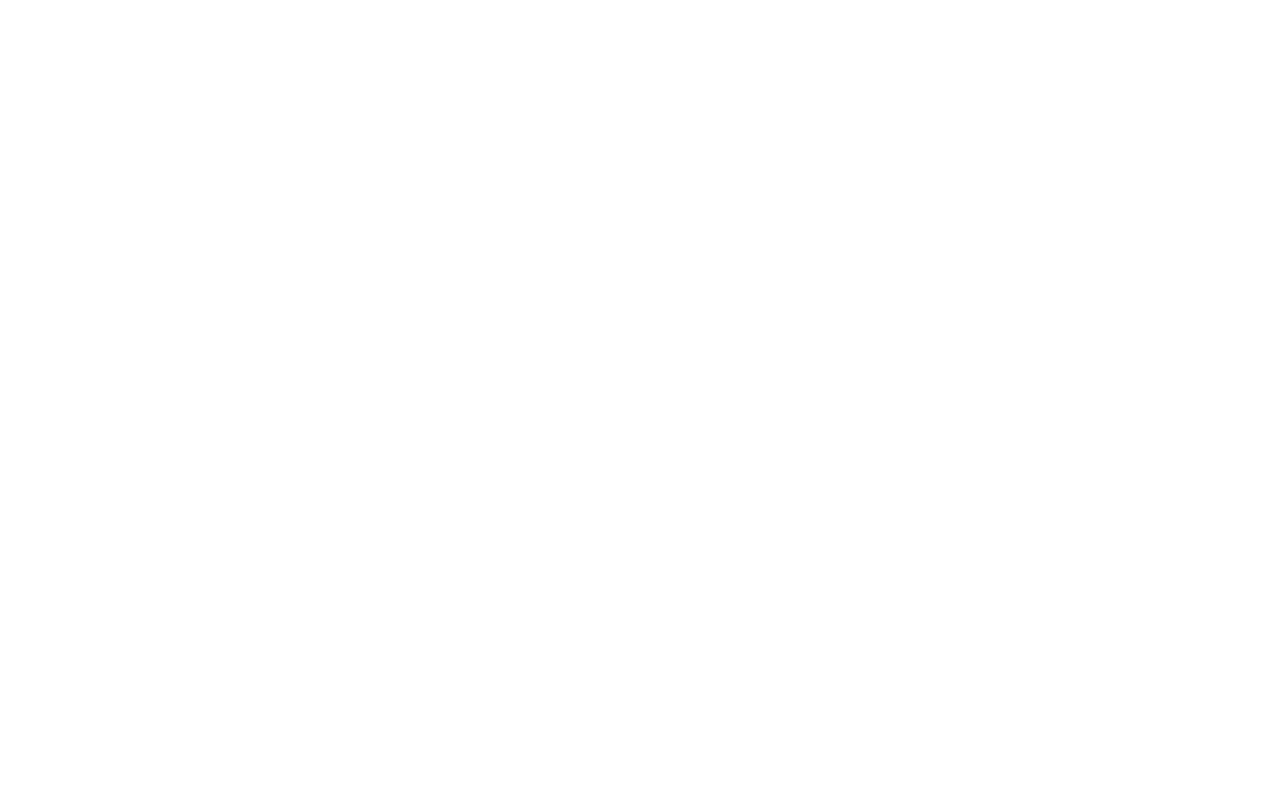
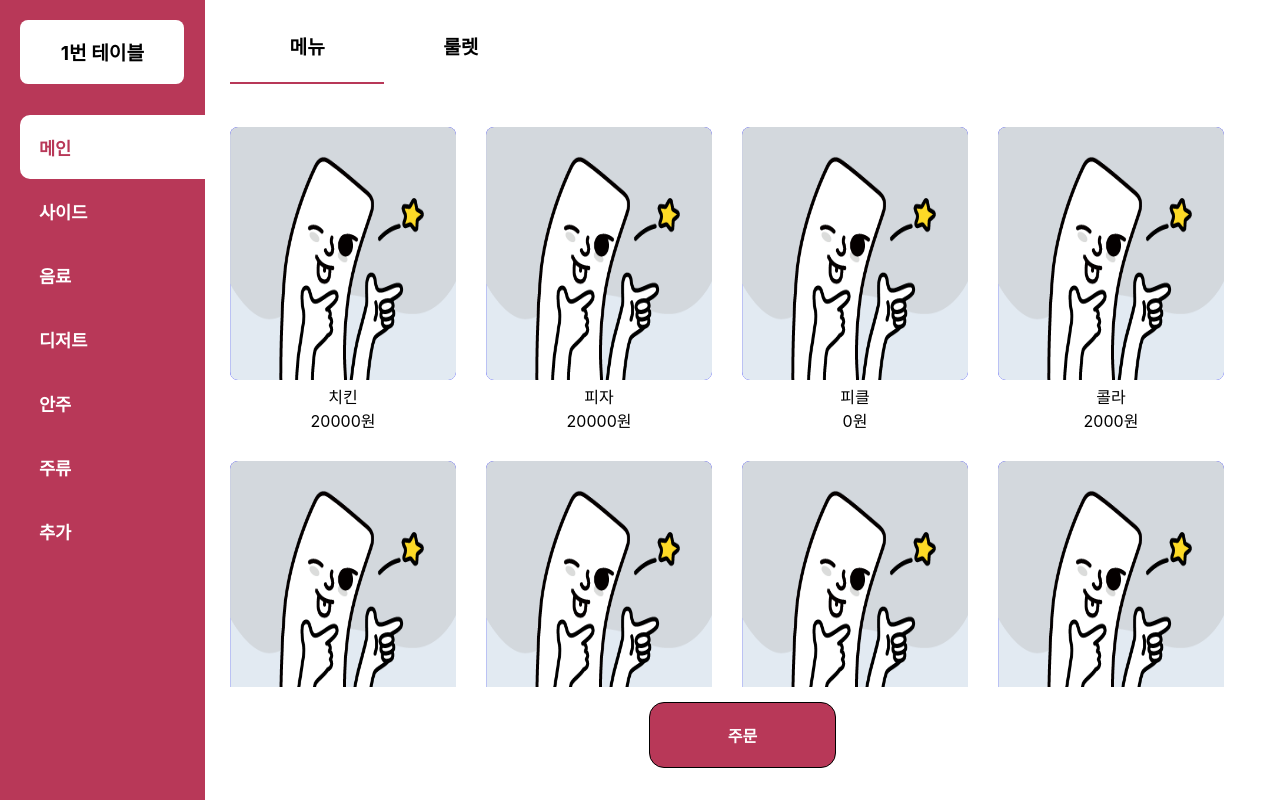
Before and after one commit to abc-inc-enforce/roulettefront, a React (Create React App) app: page /order in a window 1280 px wide. Before the commit this address had no page. Built offline with nearby package versions, Linux system fonts and the light colour scheme.

Commit message:
ADD : order page

```diff
--- a/src/App.tsx
+++ b/src/App.tsx
@@ -3,6 +3,7 @@ import { BrowserRouter, Route, Routes } from "react-router-dom";
 import { RecoilRoot } from "recoil";
 import TableManage from "./pages/TableManage";
 import CreateMenu from "./pages/CreateMenu";
+import Order from "./pages/Order";
 
 function App() {
   return (
@@ -10,8 +11,9 @@ function App() {
       <RecoilRoot>
         <BrowserRouter>
           <Routes>
-            <Route path="/" element={<TableManage />} />
+            <Route path="/table" element={<TableManage />} />
             <Route path="/menu" element={<CreateMenu />} />
+            <Route path="/order" element={<Order />} />
           </Routes>
         </BrowserRouter>
       </RecoilRoot>
--- /dev/null
+++ b/src/components/Food.style.ts
@@ -0,0 +1,14 @@
+import styled from "styled-components";
+
+export const food = styled.div`
+  width: 100%;
+  height: 100%;
+  display: block;
+`;
+
+export const foodImg = styled.img`
+  width: 100%;
+  height: 80%;
+  background-color: blue;
+  border-radius: 8px;
+`;
--- /dev/null
+++ b/src/components/Food.tsx
@@ -0,0 +1,20 @@
+import React from "react";
+import * as S from "./Food.style";
+
+interface FoodProps {
+  foodImg: string;
+  foodName: string;
+  foodPrice: string;
+}
+
+const Food: React.FC<FoodProps> = ({ foodImg, foodName, foodPrice }) => {
+  return (
+    <S.food>
+      <S.foodImg src={foodImg} />
+      {foodName}
+      <br />
+      {foodPrice}
+    </S.food>
+  );
+};
+export default Food;
--- /dev/null
+++ b/src/data/category.ts
@@ -0,0 +1,11 @@
+const category = [
+  { name: "메인" },
+  { name: "사이드" },
+  { name: "음료" },
+  { name: "디저트" },
+  { name: "안주" },
+  { name: "주류" },
+  { name: "추가" },
+];
+
+export default category;
--- a/src/data/menu.ts
+++ b/src/data/menu.ts
@@ -1,20 +1,50 @@
+import sample from "../assets/sample.png";
+
 const menu = [
   {
+    img: sample,
     name: "치킨",
     category: "메인",
     price: 20000,
   },
   {
+    img: sample,
     name: "피자",
     category: "메인",
     price: 20000,
   },
   {
+    img: sample,
     name: "피클",
     category: "추가",
     price: 0,
   },
   {
+    img: sample,
+    name: "콜라",
+    category: "음료",
+    price: 2000,
+  },
+  {
+    img: sample,
+    name: "치킨",
+    category: "메인",
+    price: 20000,
+  },
+  {
+    img: sample,
+    name: "피자",
+    category: "메인",
+    price: 20000,
+  },
+  {
+    img: sample,
+    name: "피클",
+    category: "추가",
+    price: 0,
+  },
+  {
+    img: sample,
     name: "콜라",
     category: "음료",
     price: 2000,
--- a/src/layouts/CreateMenu.style.ts
+++ b/src/layouts/CreateMenu.style.ts
@@ -17,9 +17,10 @@ export const header = styled.div`
 `;
 
 export const title = styled.div`
-  font-size: 1.5rem;
+  font-size: 1.4rem;
   padding-left: 8%;
   padding-right: 74%;
+  font-weight: bold;
 `;
 
 export const backIcon = styled.img`
@@ -31,17 +32,19 @@ export const backIcon = styled.img`
 export const barlist = styled.div`
   width: 82%;
   margin: auto;
-  height: 70%;
+  height: 73%;
+  overflow-y: scroll;
 `;
 
 export const bar = styled.div`
-  width: 100%; /* 막대의 너비 */
+  width: 98%; /* 막대의 너비 */
   height: 10%; /* 막대의 높이 */
   background-color: white;
   border: 1px solid #000;
-  margin-top: 30px;
+  margin-top: 20px;
   display: flex;
   align-items: center;
+  border-radius: 15px;
 `;
 export const bartext = styled.div`
   padding-left: 2%;
@@ -56,11 +59,12 @@ export const Btn = styled.div`
   justify-content: center;
   background-color: ${(props) => (props.color ? props.color : "white")};
   color: ${(props) => (props.color ? "white" : "black")};
-  height: 80%;
+  height: 70%;
   width: 10%;
   align-items: center;
   border: 1px solid black;
   margin-right: 2%;
+  /* border-radius: ; */
 `;
 
 export const inputMenu = styled.input`
@@ -91,5 +95,5 @@ export const addBtn = styled.div`
   justify-content: center;
   border: 1px solid black;
   margin: auto;
-  margin-top: 3%;
+  margin-top: 1%;
 `;
--- a/src/layouts/CreateMenu.tsx
+++ b/src/layouts/CreateMenu.tsx
@@ -10,13 +10,6 @@ const CreateMenu = () => {
         <S.backIcon src={backIcon} />
       </S.header>
       <S.barlist>
-        {menu.map(({ name }, index) => (
-          <S.bar>
-            <S.bartext>{name}</S.bartext>
-            <S.Btn color="#b83858">수정</S.Btn>
-            <S.Btn>삭제</S.Btn>
-          </S.bar>
-        ))}
         <S.bar>
           <S.bartext>
             <S.inputMenu placeholder="메뉴명"></S.inputMenu>
@@ -32,8 +25,15 @@ const CreateMenu = () => {
           </S.bartext>
           <S.Btn color="#b83858">등록</S.Btn>
         </S.bar>
-        <S.addBtn>추가</S.addBtn>
+        {menu.map(({ name }, index) => (
+          <S.bar>
+            <S.bartext>{name}</S.bartext>
+            <S.Btn color="#b83858">수정</S.Btn>
+            <S.Btn>삭제</S.Btn>
+          </S.bar>
+        ))}
       </S.barlist>
+      <S.addBtn>추가</S.addBtn>
     </S.body>
   );
 };
--- /dev/null
+++ b/src/layouts/Order.style.ts
@@ -0,0 +1,122 @@
+import styled from "styled-components";
+
+export const body = styled.div`
+  width: 100vw;
+  height: 100vh;
+  margin: 0;
+`;
+
+export const sidebar = styled.div`
+  background-color: #b83858;
+  height: 100%;
+  width: 16%;
+  margin: 0;
+  position: fixed;
+`;
+
+export const tableNum = styled.div`
+  height: 8%;
+  width: 80%;
+  background-color: white;
+  margin: auto;
+  display: flex;
+  align-items: center;
+  justify-content: center;
+  font-weight: bold;
+  border-radius: 8px;
+  margin-top: 10%;
+  font-size: 1.2rem;
+`;
+
+export const categoryList = styled.div`
+  width: 90%;
+  margin-left: 10%;
+  height: 100%;
+  padding-top: 15%;
+`;
+
+export const category = styled.div`
+  display: flex;
+  align-items: center;
+  width: 100%;
+  height: 8%;
+  background-color: ${(props) => (props.color ? props.color : null)};
+  color: ${(props) => (props.color ? "#b83858" : "white")};
+  border-radius: 10px;
+  /* margin-top: 10%; */
+  padding-left: 10%;
+  font-weight: bold;
+  font-size: 1.1rem;
+`;
+export const display = styled.div`
+  right: 0;
+  position: fixed;
+  width: 80%;
+  height: 100%;
+  background-color: white;
+  padding-left: 2%;
+  padding-right: 2%;
+`;
+
+export const header = styled.div`
+  padding-top: 1%;
+  width: 100%;
+  height: 10%;
+  background-color: white;
+  display: flex;
+  align-items: center;
+  font-size: 1.2rem;
+  font-weight: bold;
+  ul {
+    width: 100%;
+    height: 100%;
+    list-style: none;
+    display: flex;
+    padding: 0;
+  }
+  li {
+    width: 15%;
+    height: 90%;
+    display: flex;
+    justify-content: center;
+    align-items: center;
+  }
+  #select {
+    border-bottom: 2.5px solid #b83858;
+  }
+`;
+
+export const menu = styled.div`
+  width: 100%;
+  height: 72%;
+  margin-top: 2%;
+  display: flex;
+  overflow-y: scroll;
+  li {
+    list-style: none;
+    width: 22%;
+    height: 55%;
+  }
+  ul {
+    padding: 0;
+    display: flex;
+    width: 100%;
+    height: 100%;
+    gap: 3%;
+    flex-flow: wrap;
+  }
+`;
+export const orderBtn = styled.div`
+  display: flex;
+  justify-content: center;
+  align-items: center;
+  margin: auto;
+  width: 18%;
+  height: 8%;
+  background-color: #b83858;
+  border: 0.5px solid black;
+  color: white;
+  font-weight: bold;
+  border-radius: 15px;
+  margin-top: 1.5%;
+`;
--- /dev/null
+++ b/src/layouts/Order.tsx
@@ -0,0 +1,45 @@
+import * as S from "./Order.style";
+import Food from "../components/Food";
+import category from "../data/category";
+import menu from "../data/menu";
+import sample from "../assets/sample.png";
+
+const Order = () => {
+  return (
+    <S.body>
+      <S.sidebar>
+        <S.tableNum>1번 테이블</S.tableNum>
+        <S.categoryList>
+          {category.map(({ name }, index) =>
+            name === "메인" ? (
+              <S.category color="white">{name}</S.category>
+            ) : (
+              <S.category>{name}</S.category>
+            ),
+          )}
+        </S.categoryList>
+      </S.sidebar>
+      <S.display>
+        <S.header>
+          <ul>
+            <li id="select">메뉴</li>
+            <li>룰렛</li>
+          </ul>
+        </S.header>
+        <S.menu>
+          <ul>
+            {menu.map(({ img, name, price }, index) => (
+              <li>
+                <Food foodImg={img} foodName={name} foodPrice={price + "원"} />
+              </li>
+            ))}
+            {/* <Food foodImg={sample} foodName="치킨" foodPrice="2000원" /> */}
+          </ul>
+        </S.menu>
+        <S.orderBtn>주문</S.orderBtn>
+      </S.display>
+    </S.body>
+  );
+};
+
+export default Order;
--- a/src/layouts/TableManage.style.ts
+++ b/src/layouts/TableManage.style.ts
@@ -17,9 +17,10 @@ export const header = styled.div`
 `;
 
 export const title = styled.div`
-  font-size: 1.5rem;
+  font-size: 1.3rem;
   padding-left: 8%;
   padding-right: 74%;
+  font-weight: bold;
 `;
 
 export const backIcon = styled.img`
--- /dev/null
+++ b/src/pages/Order.tsx
@@ -0,0 +1,7 @@
+import OrderLayout from "../layouts/Order";
+
+const Order = () => {
+  return <OrderLayout />;
+};
+
+export default Order;
```
Also changed, not shown: src/assets/sample.png (added).
